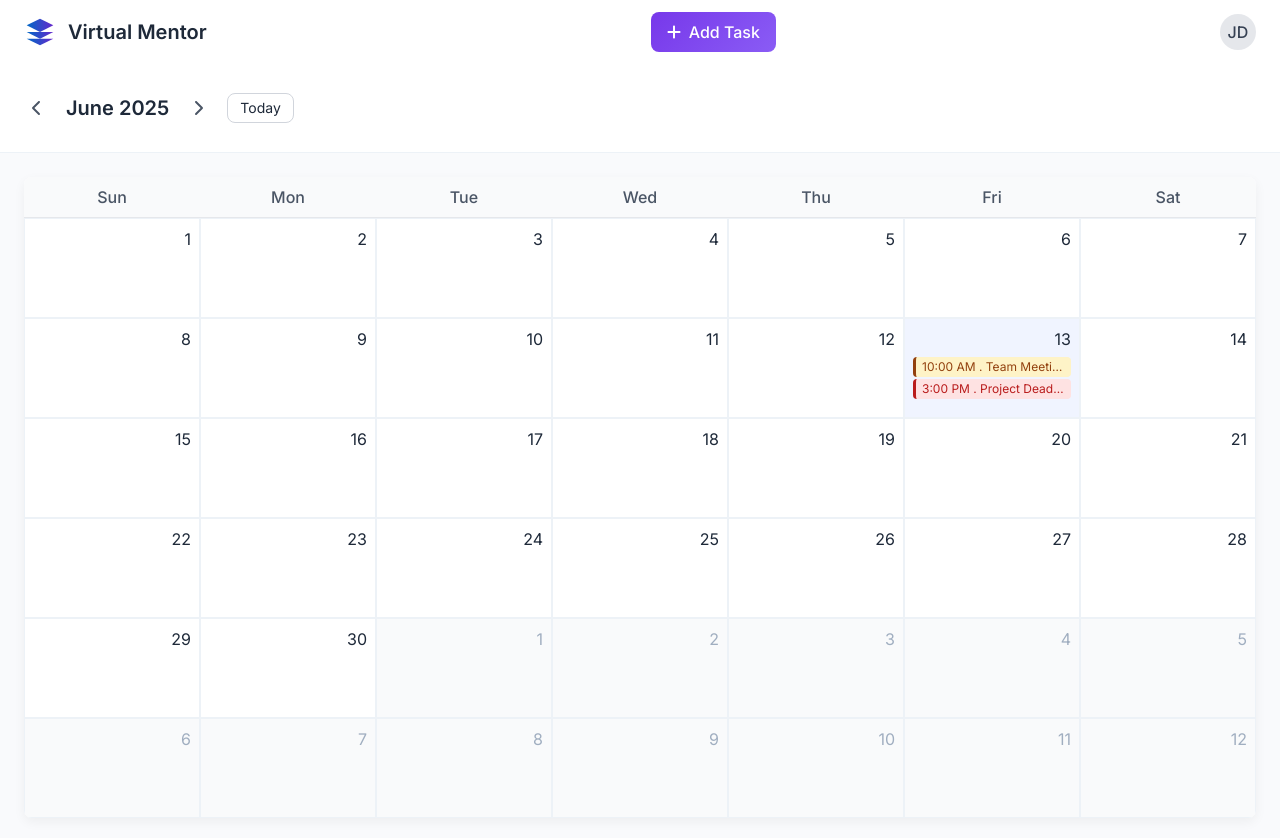
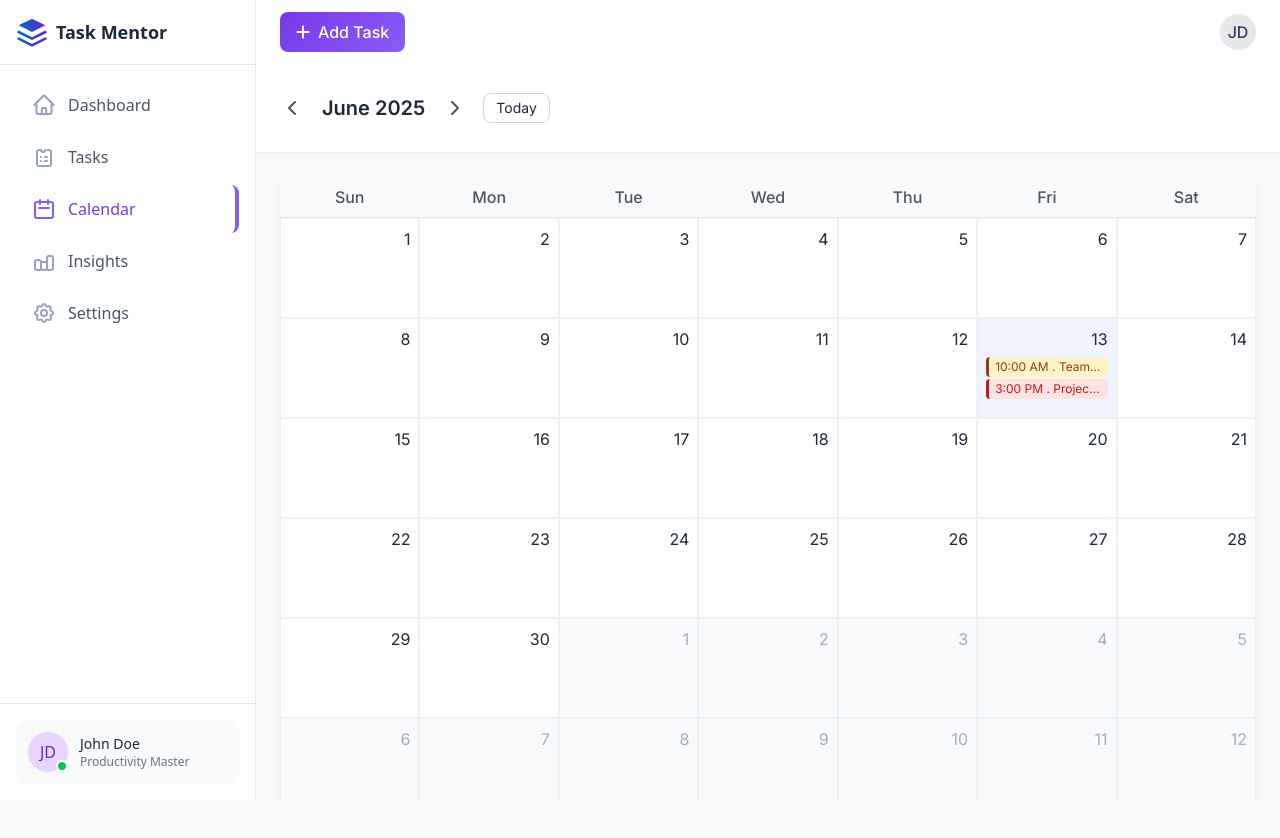
Before and after one commit to AyushShuklaIIIT/hackDemo, a React (Vite) app: page /calendar in a window 1280 px wide. Shown: the top 838 px of the page. After the commit the page ends 800 px from the top, so only its background shows below. Built offline with nearby package versions, Linux system fonts and the light colour scheme.

Commit message:
Integrated calendar with sidebar

```diff
--- a/src/App.jsx
+++ b/src/App.jsx
@@ -3,7 +3,7 @@ import Dashboard from "./DashPageComp/Dashboard"
 import { createBrowserRouter, RouterProvider } from "react-router-dom"
 import Signup from "./SignUp/Signup"
 import Login from "./SignUp/Login"
-import Calendar from "./Calendar/Calendar"
+import CalPlusNav from "./Calendar/CalPlusNav"
 
 function App() {
   const router = createBrowserRouter([
@@ -31,7 +31,9 @@ function App() {
     },
     {
       path: '/calendar',
-      element: <><Calendar></Calendar></>
+      element: <>
+      <CalPlusNav></CalPlusNav>
+      </>
     }
   ])
   return (
--- /dev/null
+++ b/src/Calendar/CalPlusNav.jsx
@@ -0,0 +1,15 @@
+import React, { useState } from 'react'
+import Sidebar from '../DashPageComp/Sidebar'
+import Calendar from './Calendar'
+
+const CalPlusNav = () => {
+    const [sidebarOpen, setsidebarOpen] = useState(false)
+  return (
+    <div className='bg-gray-50 flex h-screen overflow-hidden'>
+      <Sidebar open={sidebarOpen} onClose={() => setsidebarOpen(false)}></Sidebar>
+      <Calendar onOpenSidebar={() => setsidebarOpen(true)}></Calendar>
+    </div>
+  )
+}
+
+export default CalPlusNav
--- a/src/Calendar/Calendar.jsx
+++ b/src/Calendar/Calendar.jsx
@@ -3,7 +3,7 @@ import { FontAwesomeIcon } from '@fortawesome/react-fontawesome';
 import { faChevronRight, faPlus, faChevronLeft, faTimes } from '@fortawesome/free-solid-svg-icons';
 import { v4 as uuidv4 } from 'uuid';
 import './calendar.css';
-import Fig1 from '../SVGs/Fig1';
+import HamburgerIcon from '../SVGs/HamburgerIcon';
 
 const formatDate = (date) => {
     const year = date.getFullYear();
@@ -16,7 +16,7 @@ const getMonthName = (date) => {
     return date.toLocaleString('default', { month: 'long' });
 };
 
-const Calendar = () => {
+const Calendar = ({onOpenSidebar}) => {
     const [currentDate, setCurrentDate] = useState(new Date());
     const [tasks, setTasks] = useState([]);
     const [isModalOpen, setIsModalOpen] = useState(false);
@@ -157,12 +157,11 @@ const Calendar = () => {
     const todayFormatted = formatDate(new Date());
 
     return (
-        <div className='calendar-body min-h-screen flex flex-col'>
+        <div className='flex-1 calendar-body min-h-screen flex flex-col'>
             <header className='bg-white shadow-sm py-3 px-4 md:px-6 flex justify-between items-center'>
-                <div className='flex items-center'>
-                    <Fig1></Fig1>
-                    <h1 className='text-xl font-semibold text-gray-800 ml-3 hidden md:block'>Virtual Mentor</h1>
-                </div>
+                <button id='open-sidebar' className='md:hidden mr-4 text-[#64748b] hover:text-[#334155]' onClick={onOpenSidebar}>
+                <HamburgerIcon></HamburgerIcon>
+            </button>
                 <button
                     className='btn btn-primary text-white px-4 py-2 rounded-lg font-medium flex items-center'
                     onClick={() => handleOpenModalForNew(formatDate(new Date()))}
--- a/src/DashPageComp/Sidebar.jsx
+++ b/src/DashPageComp/Sidebar.jsx
@@ -7,6 +7,7 @@ import InsightsIcon from '../SVGs/InsightsIcon'
 import '../App.css'
 import SettingsIcon from '../SVGs/SettingsIcon'
 import CrossIcon from '../SVGs/CrossIcon'
+import { NavLink } from 'react-router-dom'
 
 const Sidebar = ({open, onClose}) => {
     return (
@@ -23,20 +24,20 @@ const Sidebar = ({open, onClose}) => {
 
             <div className='py-4 flex-1 overflow-y-auto'>
                 <nav className='px-4 space-y-1'>
-                    <a href="#" className='sidebar-active flex items-center px-4 py-3 rounded-lg group'>
+                    <NavLink to="/dashboard" className={(e) => `${e.isActive ? "sidebar-active" : "text-[#475569] hover:bg-gray-50"} flex items-center px-4 py-3 rounded-lg group`}>
                         <HomeIcon></HomeIcon>
                         <span className='font-medium'>Dashboard</span>
-                    </a>
+                    </NavLink>
 
                     <a href="#" className='flex items-center px-4 py-3 rounded-lg text-[#475569] hover:bg-gray-50 group'>
                         <TasksIcon></TasksIcon>
                         <span className='font-medium'>Tasks</span>
                     </a>
 
-                    <a href="#" className='flex items-center px-4 py-3 rounded-lg text-[#475569] hover:bg-gray-50 group'>
+                    <NavLink to="/calendar" className={(e) => `${e.isActive ? "sidebar-active" : "text-[#475569] hover:bg-gray-50"} flex items-center px-4 py-3 rounded-lg group`}>
                         <CalendarIcon></CalendarIcon>
                         <span className='font-medium'>Calendar</span>
-                    </a>
+                    </NavLink>
 
                     <a href="#" className='flex items-center px-4 py-3 rounded-lg text-[#475569] hover:bg-gray-50 group'>
                         <InsightsIcon></InsightsIcon>
--- a/src/DashPageComp/TopBar.jsx
+++ b/src/DashPageComp/TopBar.jsx
@@ -1,14 +1,13 @@
 import React from 'react'
 import NotificationBell from '../SVGs/NotificationBell'
+import HamburgerIcon from '../SVGs/HamburgerIcon'
 
 const TopBar = ({onOpenSidebar}) => {
   return (
     <header className='bg-white border-b border-gray-200 flex items-center justify-between p-4'>
         <div className='flex items-center'>
             <button id='open-sidebar' className='md:hidden mr-4 text-[#64748b] hover:text-[#334155]' onClick={onOpenSidebar}>
-                <svg xmlns='http://www.w3.org/2000/svg' className='h-6 w-6' fill='none' viewBox='0 0 24 24' stroke='currentColor'>
-                    <path strokeLinecap='round' strokeLinejoin='round' strokeWidth={2} d='M4 6h16M4 12h16M4 18h16' />
-                </svg>
+                <HamburgerIcon></HamburgerIcon>
             </button>
             <h1 className='text-xl font-semibold text-[#1e293b]'>Dashboard</h1>
         </div>
--- /dev/null
+++ b/src/SVGs/HamburgerIcon.jsx
@@ -0,0 +1,11 @@
+import React from 'react'
+
+const HamburgerIcon = () => {
+    return (
+        <svg xmlns='http://www.w3.org/2000/svg' className='h-6 w-6' fill='none' viewBox='0 0 24 24' stroke='currentColor'>
+            <path strokeLinecap='round' strokeLinejoin='round' strokeWidth={2} d='M4 6h16M4 12h16M4 18h16' />
+        </svg>
+    )
+}
+
+export default HamburgerIcon
```
Also changed, not shown: src/DashPageComp/Dashboard.jsx (line endings or trailing spaces).
